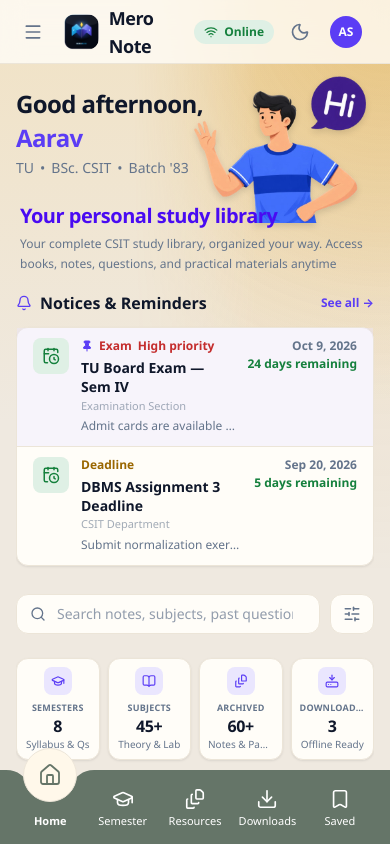
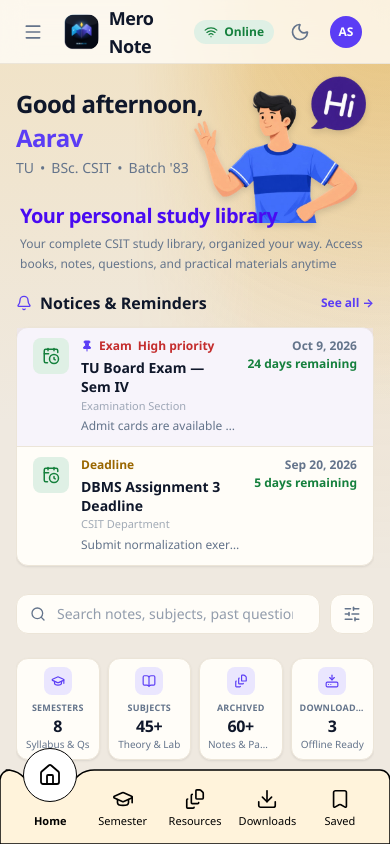
Before and after one commit to kismatdahal1-afk/MeroNote, a React (Vite) app in the folder client/: page /dashboard in a window 390 px wide. Shown: the top 844 px of the page. Built offline with nearby package versions, Linux system fonts and the light colour scheme.

Commit message:
fixed: ui of nav section of mobile

```diff
--- a/client/src/components/layout/MobileNav.tsx
+++ b/client/src/components/layout/MobileNav.tsx
@@ -96,7 +96,7 @@ function LiquidBottomNav({
 
   // ---- Template path builder (verbatim geometry) ----
   function buildPath(w: number, h: number, notchX: number): string {
-    const r = 0; // 0 = sharp rectangular corners (was h / 2 for a full pill)
+    const rt = 10; // small curve on upper corners only; bottom stays square to the viewport edge
     const halfNotch = 44;
     const depth = 28;
     const x0 = notchX - halfNotch;
@@ -106,18 +106,16 @@ function LiquidBottomNav({
     const x4 = notchX + halfNotch;
 
     return [
-      `M ${r} 0`,
+      `M ${rt} 0`,
       `L ${x0} 0`,
       `C ${x1} 0 ${x1} ${depth} ${x2} ${depth}`,
       `C ${x3} ${depth} ${x3} 0 ${x4} 0`,
-      `L ${w - r} 0`,
-      `A ${r} ${r} 0 0 1 ${w} ${r}`,
-      `L ${w} ${h - r}`,
-      `A ${r} ${r} 0 0 1 ${w - r} ${h}`,
-      `L ${r} ${h}`,
-      `A ${r} ${r} 0 0 1 0 ${h - r}`,
-      `L 0 ${r}`,
-      `A ${r} ${r} 0 0 1 ${r} 0`,
+      `L ${w - rt} 0`,
+      `A ${rt} ${rt} 0 0 1 ${w} ${rt}`,
+      `L ${w} ${h}`,
+      `L 0 ${h}`,
+      `L 0 ${rt}`,
+      `A ${rt} ${rt} 0 0 1 ${rt} 0`,
       "Z",
     ].join(" ");
   }
@@ -234,7 +232,7 @@ function LiquidBottomNav({
   // page content scrolls behind/above while this stays stationary.
   // overflow-x-clip guarantees no horizontal overflow at any width.
   return (
-    <div className="fixed inset-x-0 bottom-0 z-40 overflow-x-clip lg:hidden">
+    <div className="liq-bottom-nav-root fixed inset-x-0 bottom-0 z-40 overflow-x-clip lg:hidden">
       <nav ref={navRef} aria-label={ariaLabel} className="liq-bottom-nav">
         <div aria-hidden="true" className="liq-nav-fallback" />
         <svg ref={svgRef} aria-hidden="true" focusable="false" className="liq-nav-bg">
--- a/client/src/index.css
+++ b/client/src/index.css
@@ -524,15 +524,49 @@ body {
    modes. Only the icon glyphs come from the app's Lucide set
    (per-portal mapping).
    ============================================================ */
+.liq-bottom-nav-root {
+  position: fixed;
+  left: 0;
+  right: 0;
+  bottom: 0;
+  z-index: 40;
+  width: 100%;
+  max-width: 100vw;
+  overflow-x: clip;
+  overflow-y: visible;
+  pointer-events: auto;
+}
+
+@media (min-width: 64rem) {
+  .liq-bottom-nav-root {
+    display: none;
+  }
+}
+
+.dark .liq-bottom-nav {
+  --nav-background: var(--color-surface);
+  --nav-icon: #ffffff;
+  --nav-text: #ffffff;
+  --active-background: #ffffff;
+  --active-icon: #000000;
+  --active-text: #ffffff;
+}
+
 .liq-bottom-nav {
-  --nav-background: #657568;
-  --nav-icon: #FFFFFF;
-  --nav-text: #FFFFFF;
-  --active-background: #FFF8EA;
-  --active-icon: #657568;
-  --active-text: #FFFFFF;
+  --nav-background: #fff3db;
+  --nav-icon: #000000;
+  --nav-text: #000000;
+  --active-background: #ffffff;
+  --active-icon: #000000;
+  --active-text: #000000;
   position: relative;
+  width: 100%;
+  max-width: 100vw;
+  box-sizing: border-box;
+  flex-shrink: 0;
   height: calc(74px + env(safe-area-inset-bottom, 0px));
+  min-height: calc(74px + env(safe-area-inset-bottom, 0px));
+  max-height: calc(74px + env(safe-area-inset-bottom, 0px));
   margin: 0;
 }
 
@@ -560,6 +594,13 @@ body {
 
 .liq-nav-bg path {
   fill: var(--nav-background);
+  stroke: #000000;
+  stroke-width: 1.5;
+  stroke-linejoin: round;
+}
+
+.dark .liq-nav-bg path {
+  stroke: #ffffff;
 }
 
 .liq-nav-items {
@@ -568,6 +609,10 @@ body {
   display: flex;
   align-items: flex-end;
   justify-content: space-between;
+  box-sizing: border-box;
+  width: 100%;
+  max-width: 100vw;
+  min-width: 0;
   padding: 0 14px calc(13px + env(safe-area-inset-bottom, 0px));
 }
 
@@ -576,12 +621,15 @@ body {
   background: none;
   border: none;
   text-decoration: none;
-  flex: 1;
+  flex: 1 1 0;
+  min-width: 0;
+  max-width: 100%;
   display: flex;
   flex-direction: column;
   align-items: center;
   gap: 4px;
   cursor: pointer;
+  box-sizing: border-box;
   padding: 4px 2px;
   font-family: inherit;
 }
@@ -606,6 +654,9 @@ body {
   color: var(--nav-text);
   transition: color 0.25s ease;
   white-space: nowrap;
+  max-width: 100%;
+  overflow: hidden;
+  text-overflow: ellipsis;
 }
 
 .liq-nav-item.active .liq-nav-icon { opacity: 0; }
@@ -622,12 +673,16 @@ body {
   height: 54px;
   border-radius: 50%;
   background: var(--active-background);
-  border: 1px solid var(--color-border);
+  border: 1.5px solid #000000;
   display: flex;
   align-items: center;
   justify-content: center;
   transform: translateX(-50%);
   pointer-events: none;
+}
+
+.dark .liq-floating-btn {
+  border-color: #ffffff;
 }
 
 .liq-floating-icon {
@@ -641,3 +696,36 @@ body {
   width: 100%;
   height: 100%;
 }
+
+/* Mobile bottom nav only — narrow-viewport fit (320px+) without
+   changing the design: slightly tighter gutters/labels so all five
+   buttons stay on one row, no horizontal overflow or clipping. */
+@media (max-width: 23.75rem) {
+  .liq-nav-items {
+    padding-left: 8px;
+    padding-right: 8px;
+  }
+  .liq-nav-item {
+    gap: 3px;
+    padding-left: 1px;
+    padding-right: 1px;
+  }
+  .liq-nav-label {
+    font-size: 10px;
+  }
+}
+
+@media (max-width: 20.625rem) {
+  .liq-nav-items {
+    padding-left: 6px;
+    padding-right: 6px;
+  }
+}
+
+/* Mobile only — keep page content clear of the fixed bottom nav,
+   including the iOS home-indicator safe area. Desktop untouched. */
+@media (max-width: 63.98rem) {
+  .bg-hero-gradient main {
+    padding-bottom: calc(7rem + env(safe-area-inset-bottom, 0px));
+  }
+}
```
